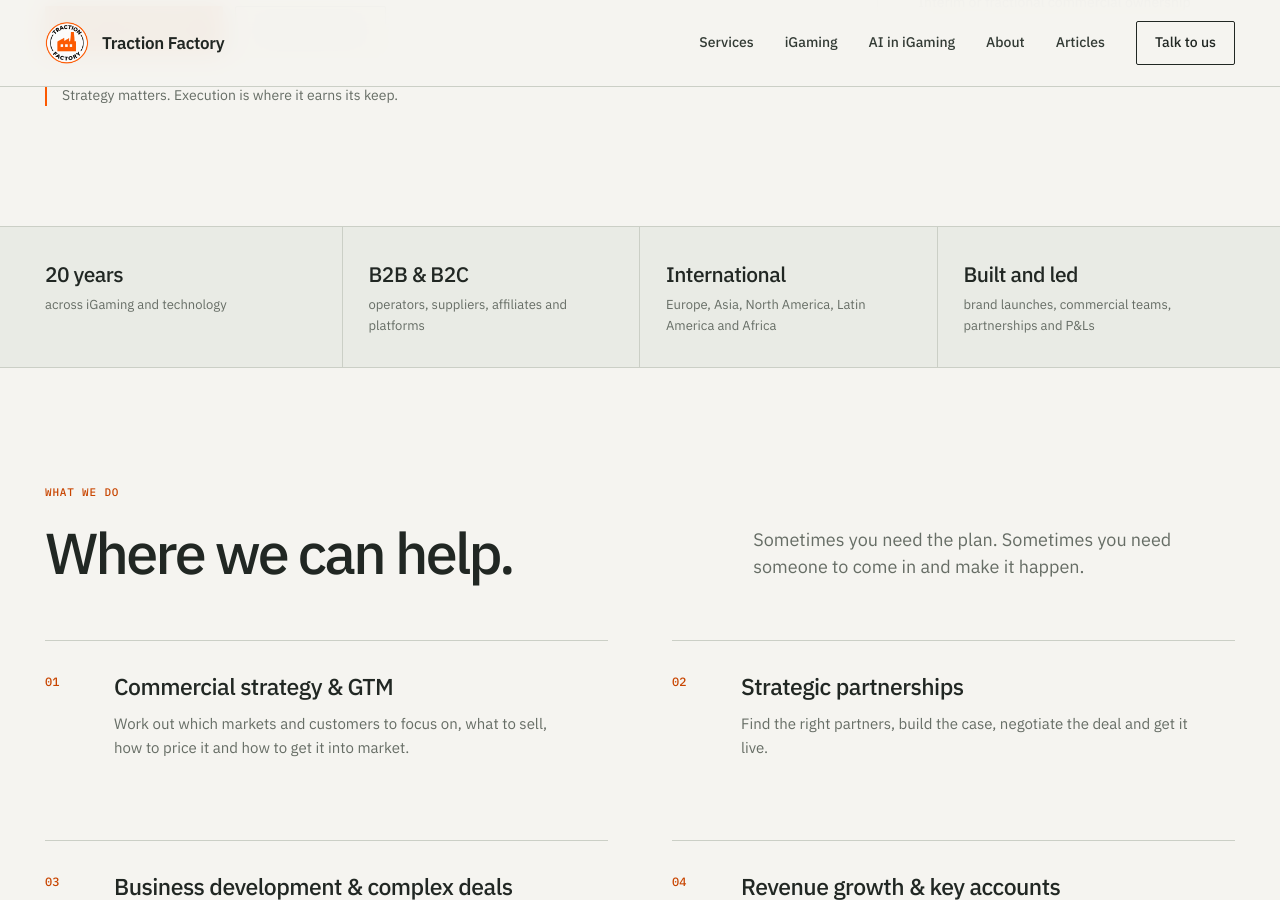
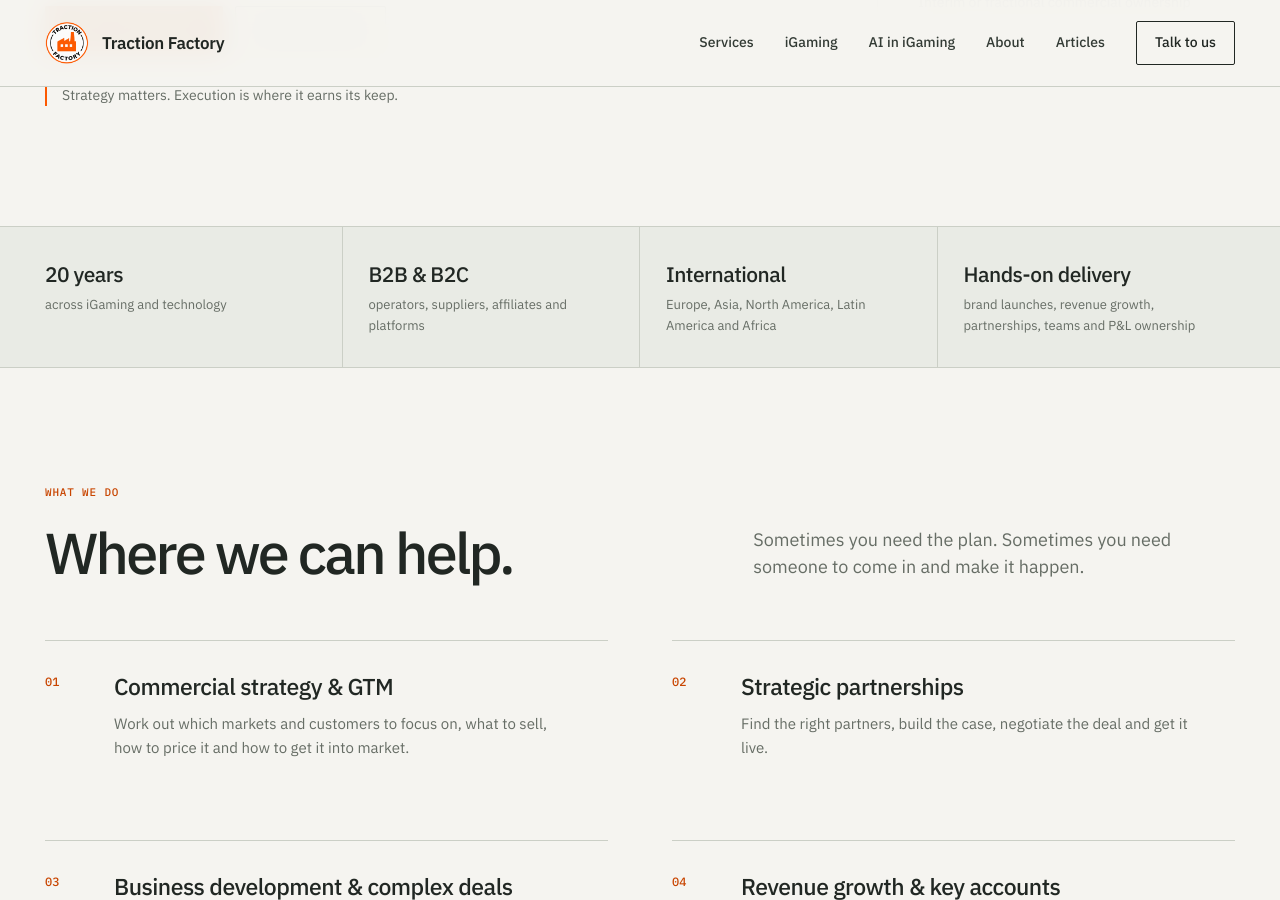
Before and after one commit to thomasrhysjones-hub/traction-factory-site, a Jekyll site: the page built from index.html, in a window 1280 px wide and 900 px high, scrolled down 572 px. Built offline with Jekyll 4.4.1, drawn with Linux system fonts in a browser that asks for light colours.

Commit message:
Make final experience card more concrete and avoid generic executive phrasing

```diff
--- a/index.html
+++ b/index.html
@@ -118,7 +118,7 @@
           <div><strong>20 years</strong><span>across iGaming and technology</span></div>
           <div><strong>B2B &amp; B2C</strong><span>operators, suppliers, affiliates and platforms</span></div>
           <div><strong>International</strong><span>Europe, Asia, North America, Latin America and Africa</span></div>
-          <div><strong>Built and led</strong><span>brand launches, commercial teams, partnerships and P&amp;Ls</span></div>
+          <div><strong>Hands-on delivery</strong><span>brand launches, revenue growth, partnerships, teams and P&amp;L ownership</span></div>
         </div>
       </div>
     </section>
```
